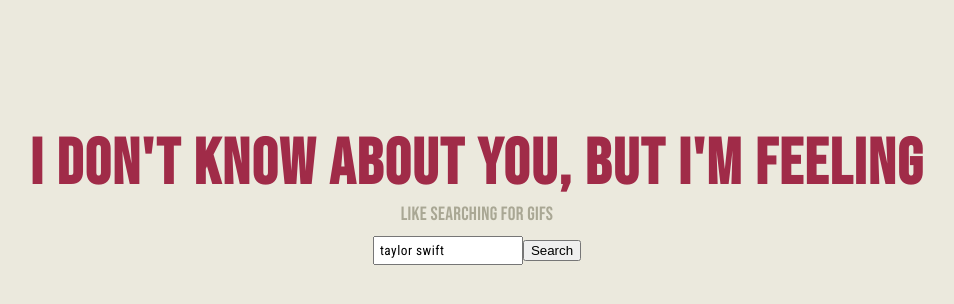
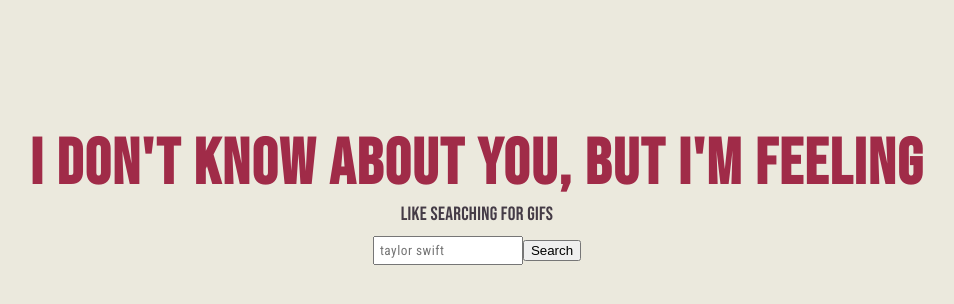
Before and after one commit to ahawkz/giphy-api, a Vue app: page / in a window 1280 px wide. Shown: the top 304 px of the page, without its empty margins (163-1117 px from the left). Built offline with nearby package versions, Linux system fonts and the light colour scheme.

Commit message:
fix: Add error handling for empty input and API
Added logic to catch an empty input and to prompt the user to include an input to retrieve gifs. Also set up axios api error handling structure with comments – this needs to be built out.

```diff
--- a/src/components/ApiContainer.vue
+++ b/src/components/ApiContainer.vue
@@ -3,8 +3,10 @@
     <h1>{{ msg }}</h1>
     <p class="overline">like searching for gifs</p>
     <!-- use v-model directive for two-way data binding -->
-    <input type="text" v-model.trim="userInput">
-    <button @click="searchGifs" type="button">Search</button>
+    <input type="text" v-model.trim="userInput" placeholder="taylor swift">
+    <!-- prevent modifier prevents default submission behaivor -->
+    <button @click.prevent="searchGifs" type="button">Search</button>
+    <p v-if="inputError" class="red uppercase">{{inputErrorMsg}}</p>
     <div class="gif-container">
       <!-- gif cards displayed using v-for directive -->
       <div class="gif-card" v-for="gif in gifs" :key="gif.id">
@@ -14,14 +16,12 @@
         />
         <p>Share {{gif.url}}</p>
       </div>
-
     </div>
   </div>
 </template>
 
 <script>
-  import axios from "axios";
-  //promise-based http client that works in the browser and node
+  import axios from "axios";  //promise-based http client that works in the browser and node
 
   export default {
     name: 'ApiContainer',
@@ -31,8 +31,10 @@
     //function called data that returns an object
     data(){
       return {
-        userInput: 'taylor swift',
-        gifs: []
+        userInput: '',
+        gifs: [],
+        inputError: false,
+        inputErrorMsg: '*Input Required'
       };
     },
     methods: {
@@ -41,15 +43,37 @@
         let url = 'https://api.giphy.com/v1/gifs/search?api_key=' + APIkey + '&limit=13&rating=pg-13&&lang=en&q=';
         let apiLink = url + this.userInput;
 
+        if(!this.userInput) {
+          this.inputError = true;
+        } else {
+          this.inputError = false;
           axios
             .get(apiLink)
             .then((response) => {
+
+              this.gifs = response.data.data;
+
               console.log(response.data.data);
-            this.gifs = response.data.data;
+              console.log(response.data.status);
             })
             .catch((error) => {
               console.log(error);
+              if(error.response) {
+                console.log(error.response)
+                // client received an error response
+                // show a 404 not found if returns a 404
+                // show different error message if 5xx or nothing
+              } else if (error.request) {
+                console.log(error.request)
+                // client never received a response
+                // usually responds with a network error
+              } else {
+                // error is likely not coming from axios
+                console.log(error);
+              }
             })
+            this.userInput = '';
+          }
       }
     }
  }
--- a/src/scss/_typography.scss
+++ b/src/scss/_typography.scss
@@ -23,7 +23,7 @@
 
 .overline {
     font-family: $secondary-font;
-    color: $green;
+    color: $purple;
     font-weight: 100;
     font-size: 13px;
     letter-spacing: 0.3px;
@@ -37,3 +37,13 @@
         font-size: 1.2rem;
     }
 }
+
+// utility classes
+
+.red {
+    color: $red;
+}
+
+.uppercase {
+    text-transform: uppercase;
+}
```
Lines whose indentation alone changed are shown as unchanged.
